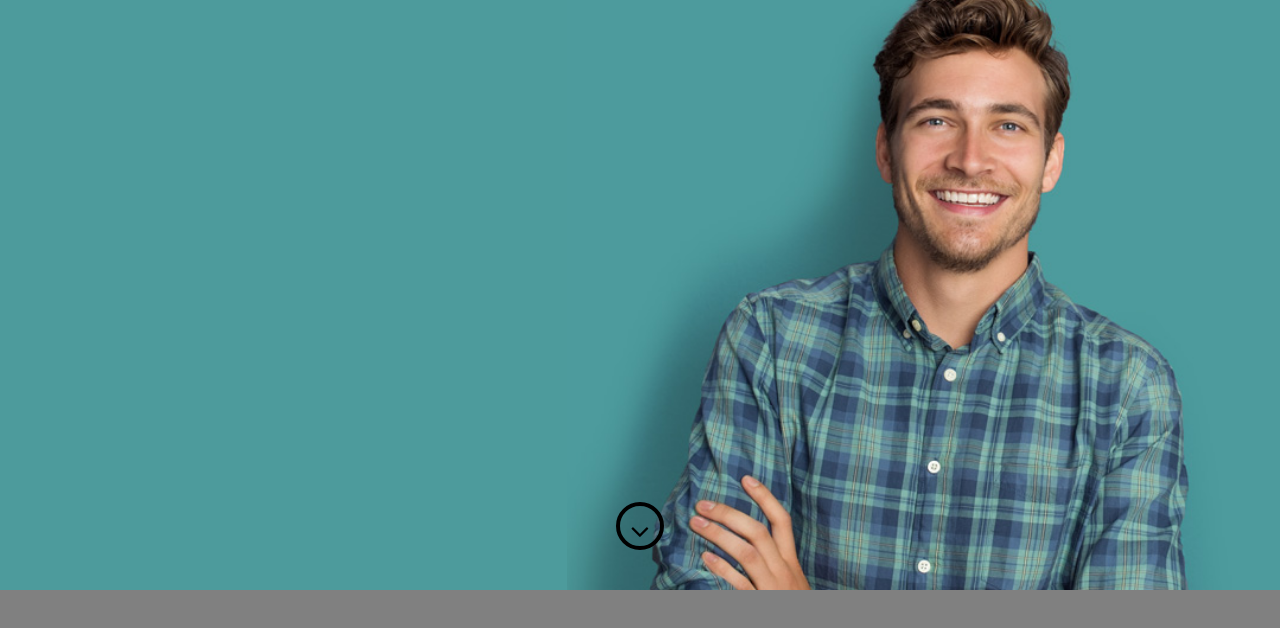
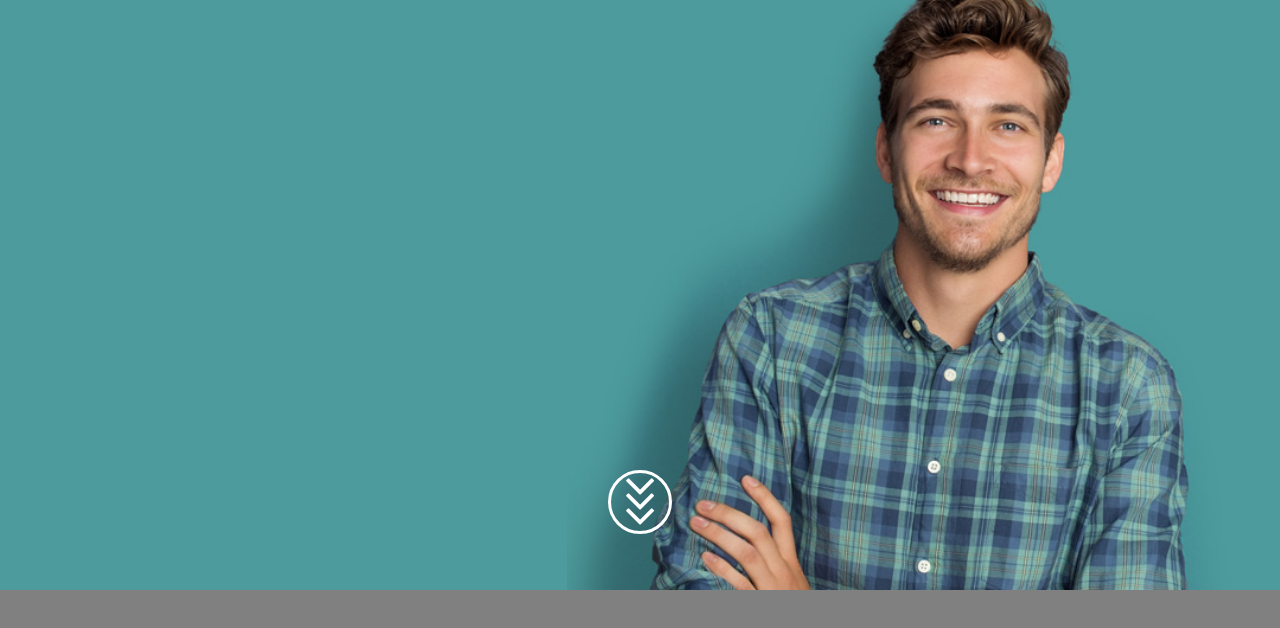
Before and after one commit to ziemowitpl/WebSamuraj-WWW-od-zera, a plain HTML site: page index.html in a window 1280 px wide. Shown: the part 210-838 px from the top of the page. Drawn offline with nearby package versions, Linux system fonts and the light colour scheme.

Commit message:
Zmieniamy rozmiar obramowania #arrow i border, odsuwam od dołu na 7% i potrafajam strzałkę funkcją text-shadow: 0 -15px(-30px) 0 white, zmieniam kolor na white czcionki a overflow na hidden aby uciąć wychodzący cień poza koło/ikonę

```diff
--- a/css/style.css
+++ b/css/style.css
@@ -55,16 +55,19 @@ header h3 {
 
 }
 #arrow {
-    width: 48px;
-    height:48px;
-    border: 4px solid black;
+    width: 64px;
+    height:64px;
+    border: 3px solid white;
     position: absolute;
-    bottom: 5%;
+    bottom: 7%;
     left: 50%;
     transform: translateX(-50%);
     border-radius: 50%;
-    font-size: 3rem;
+    font-size: 5rem;
     text-align: center;
+    text-shadow: 0px -15px 0 white, 0 -30px 0 white;
+    color: white;
+    overflow: hidden;
 }
 
 @media (orientation: portrait) {
```
